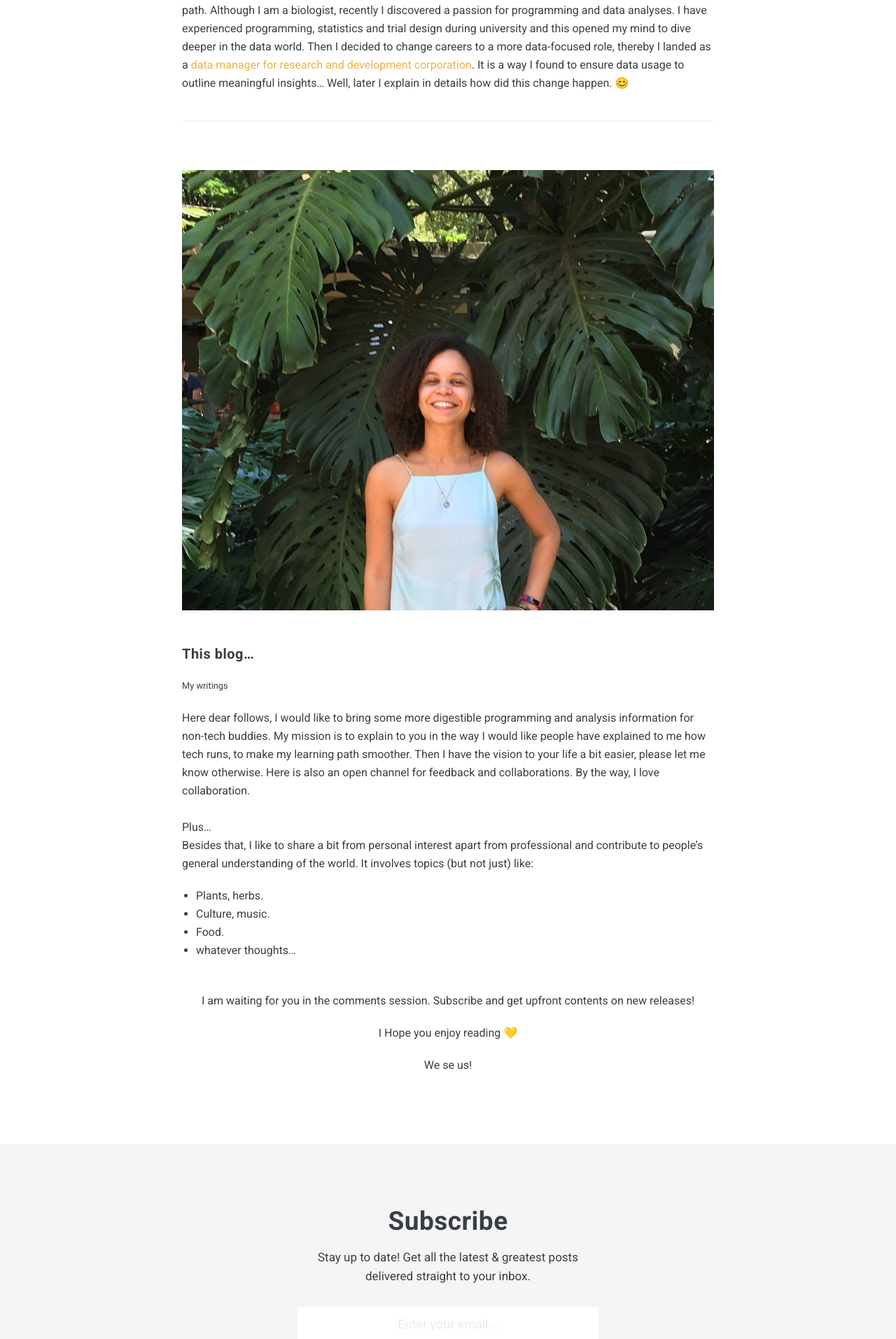
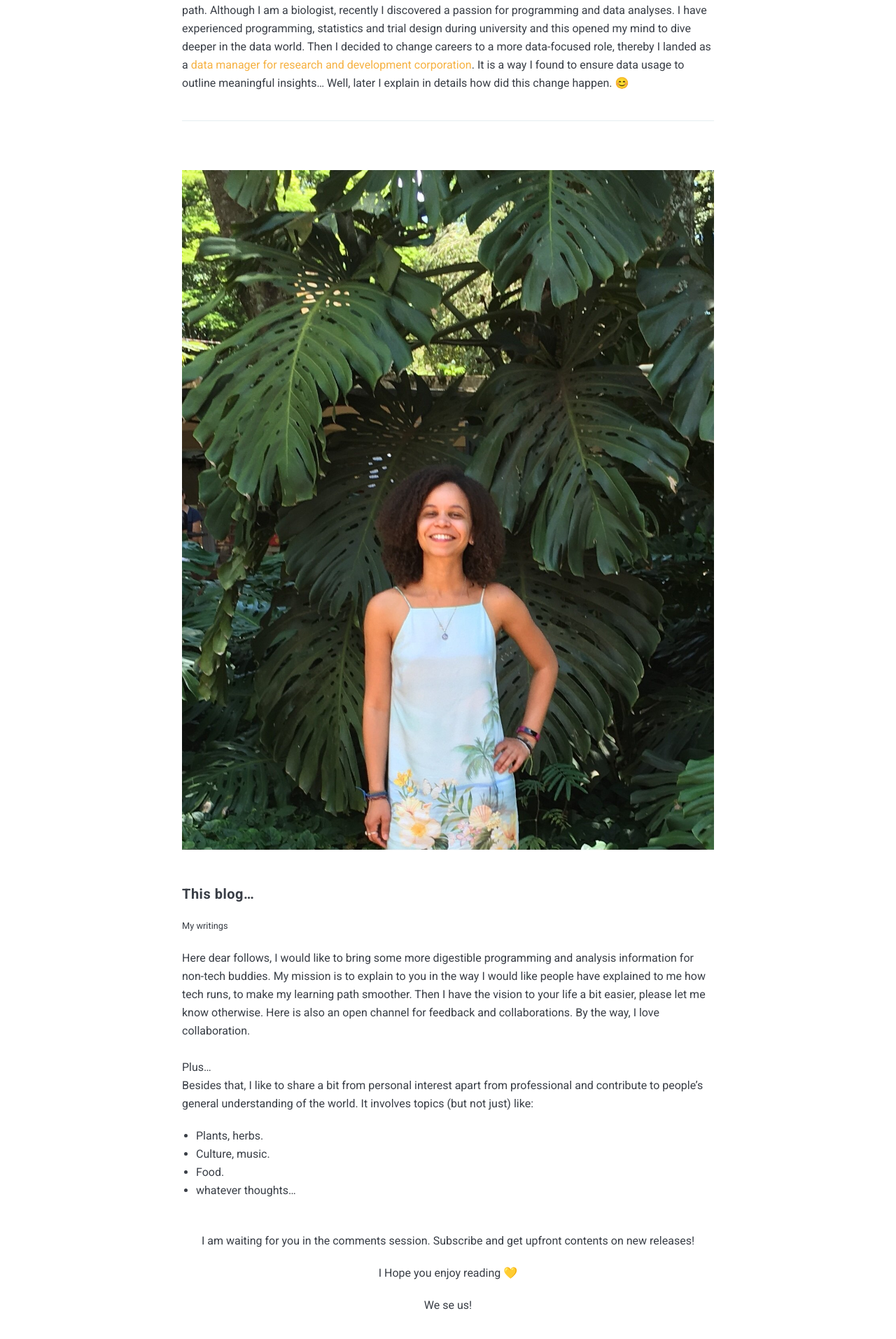
Before and after one commit to natsousa/blog, a Jekyll site: the page built from _pages/about.md, in a window 1280 px wide. Shown: the part 1087-3000 px from the top of the page at 70% size. Built offline with Jekyll 4.4.1, drawn with Linux system fonts in a browser that asks for light colours; nearby versions of some CDN libraries.

Commit message:
Test, img format

```diff
--- a/_pages/about.md
+++ b/_pages/about.md
@@ -15,7 +15,7 @@ Then I decided to change careers to a more data-focused role, thereby I landed a
 It is a way I found to ensure data usage to outline meaningful insights... Well, later I explain in details how did this change happen. 😊
 
 ***
-![]({{ site.baseurl }}/images/about.jpg)
+![]({{ site.baseurl }}/images/me.jpg)
 #### This blog...
 <small>My writings</small>
 
```
Also changed, not shown: images/about.JPG, images/me.jpg (added).
